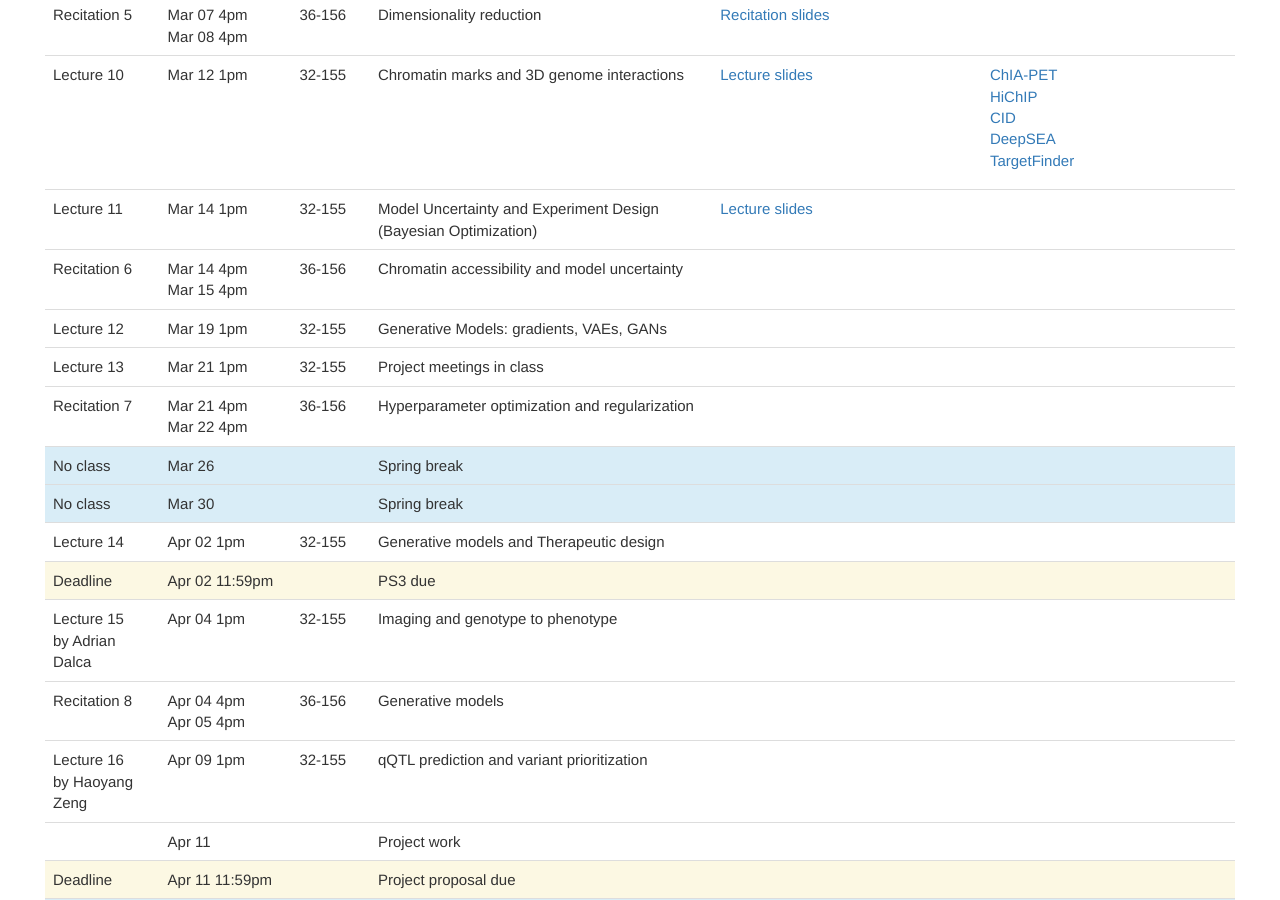
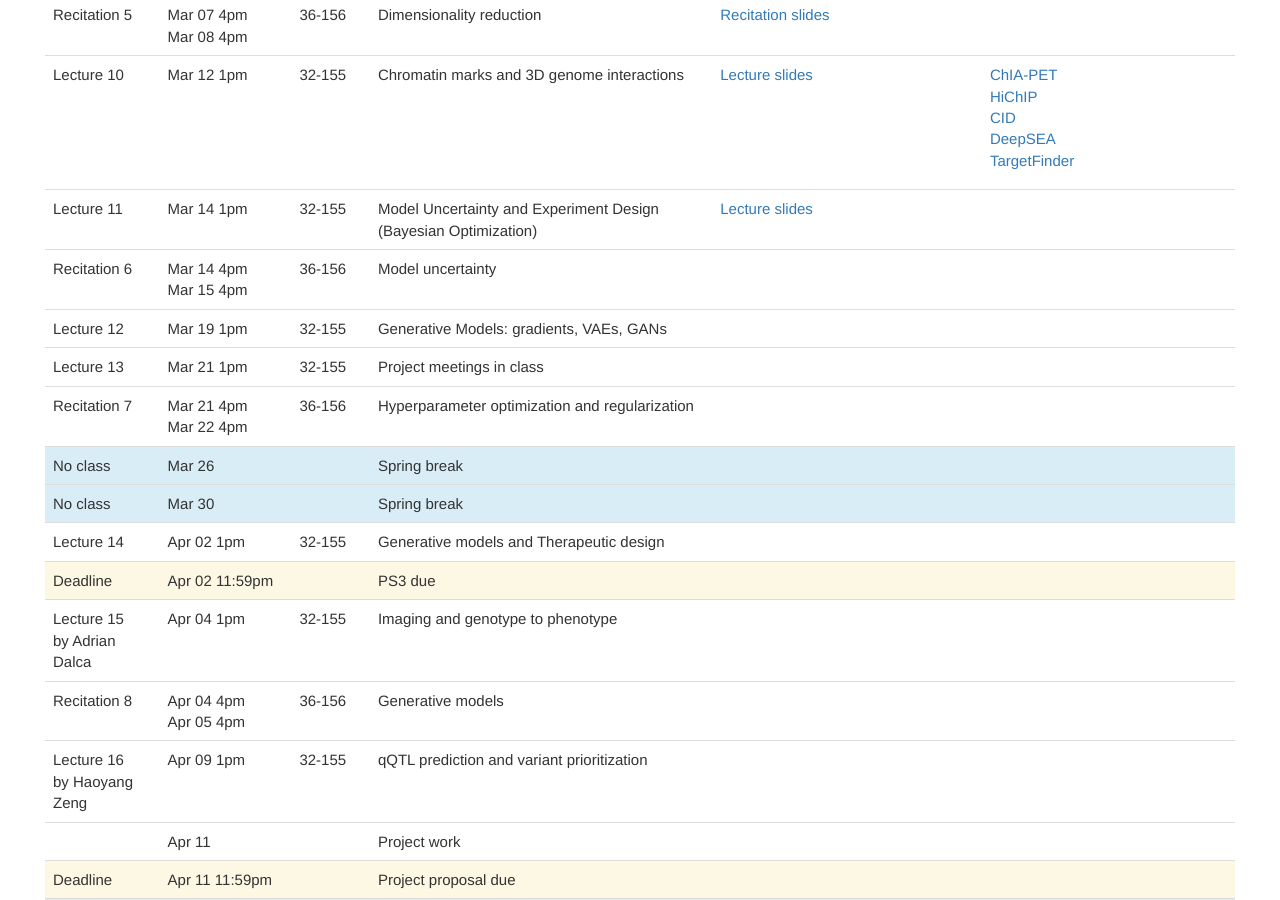
Before and after one commit to mit6874/mit6874.github.io, a Jekyll site: the page built from index.html, in a window 1280 px wide and 900 px high, scrolled down 2185 px. Built offline with Jekyll 4.4.1, drawn with Linux system fonts in a browser that asks for light colours; nearby versions of some CDN libraries.

Commit message:
Update recitation 6 title

```diff
--- a/index.html
+++ b/index.html
@@ -315,7 +315,7 @@ layout: default
             <td>Recitation 6</td>
             <td>Mar 14 4pm<br />Mar 15 4pm</td>
             <td>36-156</td>
-            <td>Chromatin accessibility and model uncertainty</td>
+            <td>Model uncertainty</td>
             <td></td>
             <td></td>
         </tr>
```
